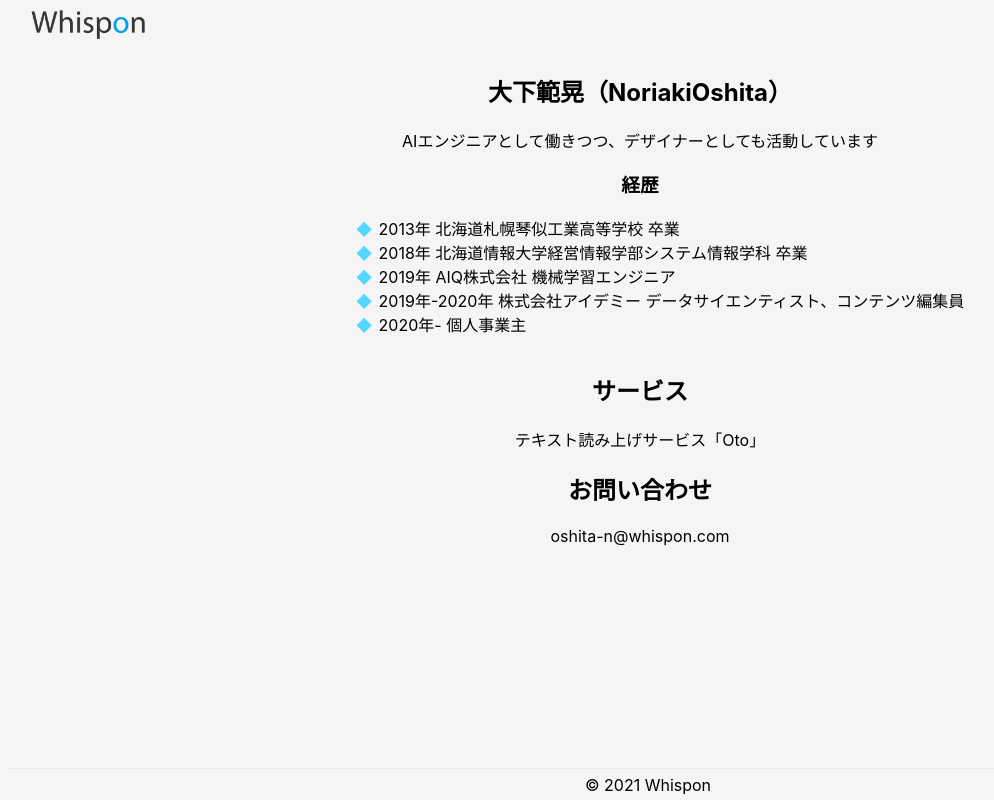
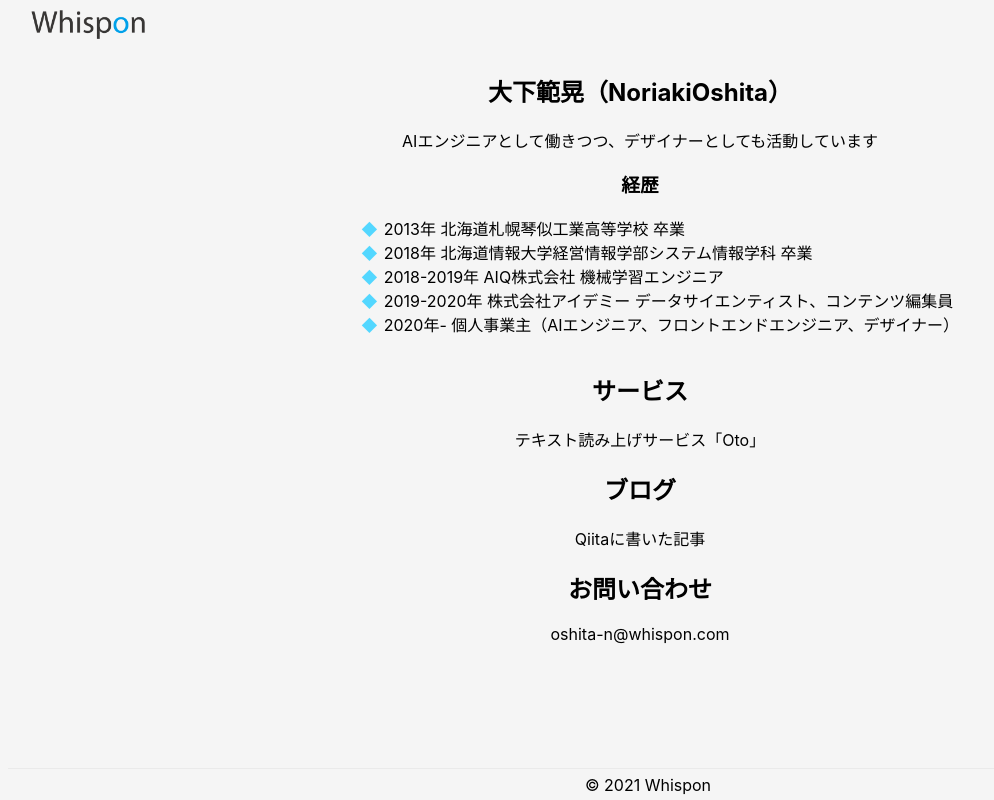
Before and after one commit to oshita-n/whispon_lp, a Next.js app: page / in a window 1280 px wide. Shown: the whole page, without its empty margins (0-994 px from the left). Built offline with nearby package versions, Linux system fonts and the light colour scheme.

Commit message:
🔨 日付の更新

```diff
--- a/pages/index.tsx
+++ b/pages/index.tsx
@@ -17,16 +17,19 @@
           <ul className={styles.ul}>
             <li>2013年 北海道札幌琴似工業高等学校 卒業</li>
             <li>2018年 北海道情報大学経営情報学部システム情報学科 卒業</li>
-            <li>2019年 AIQ株式会社 機械学習エンジニア</li>
-            <li>2019年-2020年 株式会社アイデミー データサイエンティスト、コンテンツ編集員</li>
-            <li>2020年- 個人事業主</li>
+            <li>2018-2019年 AIQ株式会社 機械学習エンジニア</li>
+            <li>2019-2020年 株式会社アイデミー データサイエンティスト、コンテンツ編集員</li>
+            <li>2020年- 個人事業主（AIエンジニア、フロントエンドエンジニア、デザイナー）</li>
           </ul>
         </div>
         <div className={styles.contents}>
           <h2>サービス</h2>
           <a href="https://otooto.dev">テキスト読み上げサービス「Oto」</a>
         </div>
-
+        <div className={styles.contents}>
+          <h2>ブログ</h2>
+          <a href="https://qiita.com/NoriakiOshita">Qiitaに書いた記事</a>
+        </div>
         <div className={styles.contents}>
           <h2>お問い合わせ</h2>
           <p>oshita-n@whispon.com</p>
```
